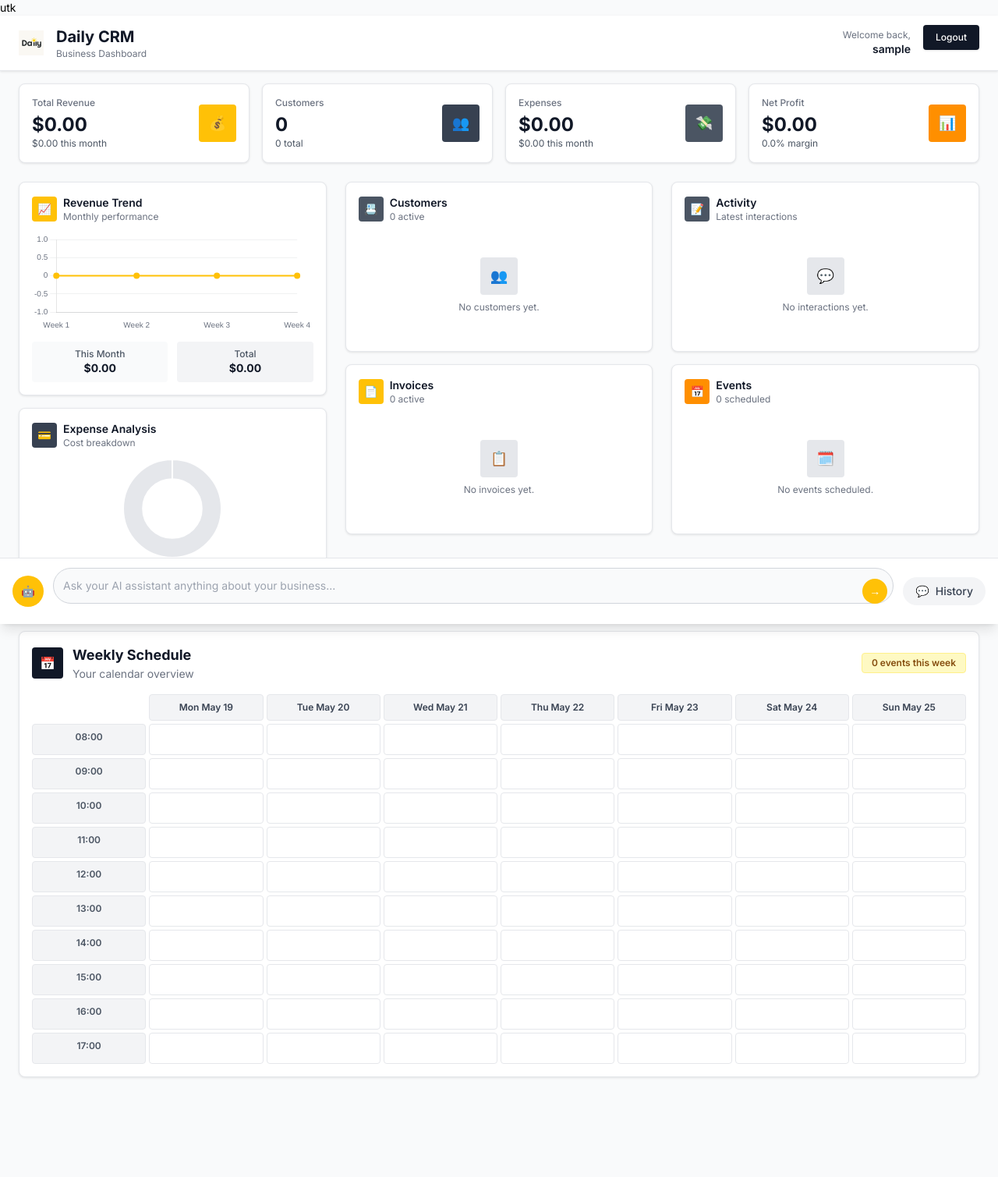
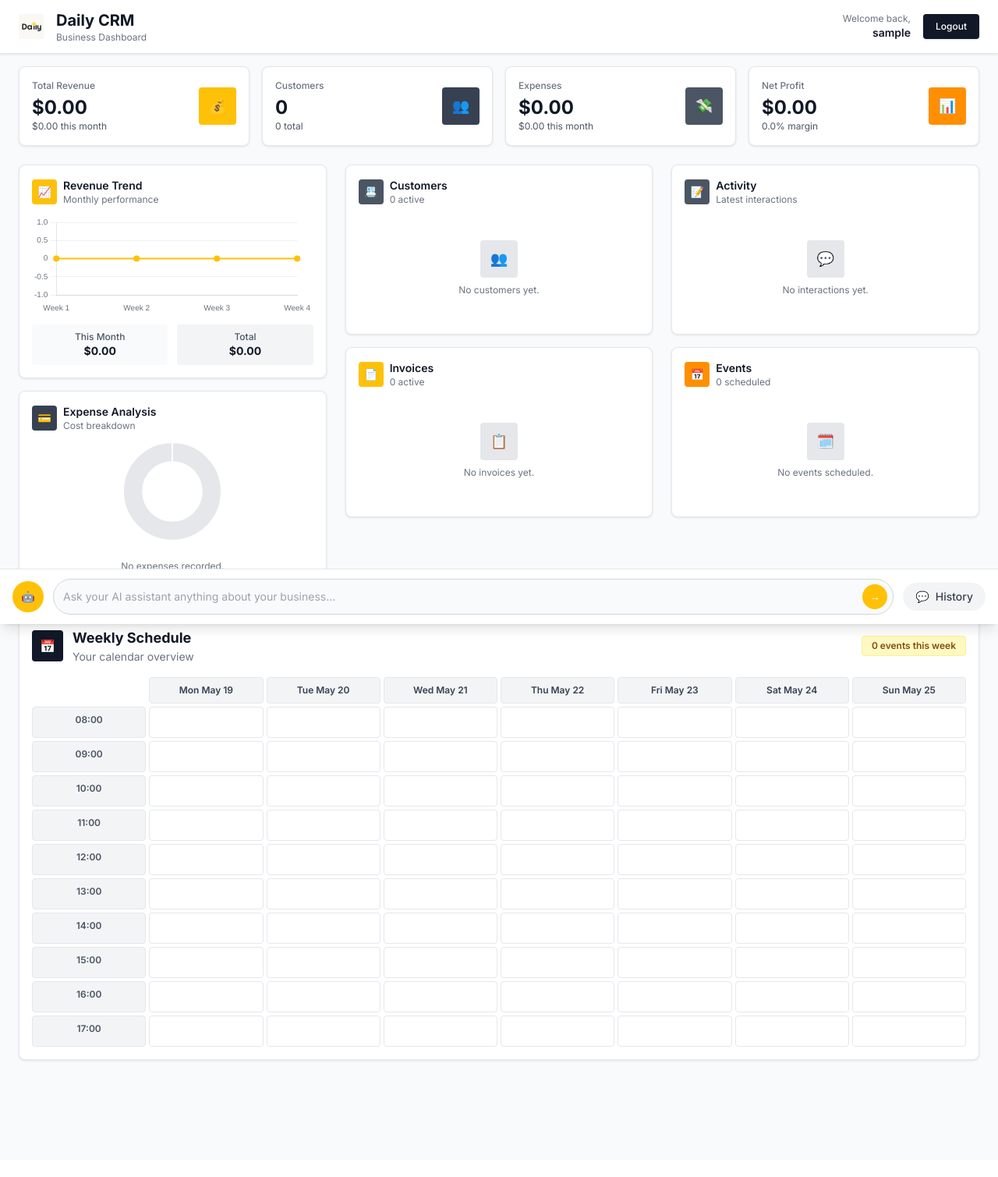
Before and after one commit to hassan3301/https---github.com-hassan3301-DailyCRM, a Flask app: page / in a window 1280 px wide. Shown: the whole page at 78% size. After the commit the page ends 1361 px from the top, so only its background shows below. Run offline with Flask 3, Linux system fonts and the light colour scheme; the visitor is signed in with stand-in values (Sample User, id 1); some libraries are stand-ins or nearby versions.

Commit message:
small fix on index

```diff
--- a/templates/index.html
+++ b/templates/index.html
@@ -1,4 +1,4 @@
-utk<!DOCTYPE html>
+<!DOCTYPE html>
 <html lang="en">
     <head>
         <meta charset="UTF-8" />
```
